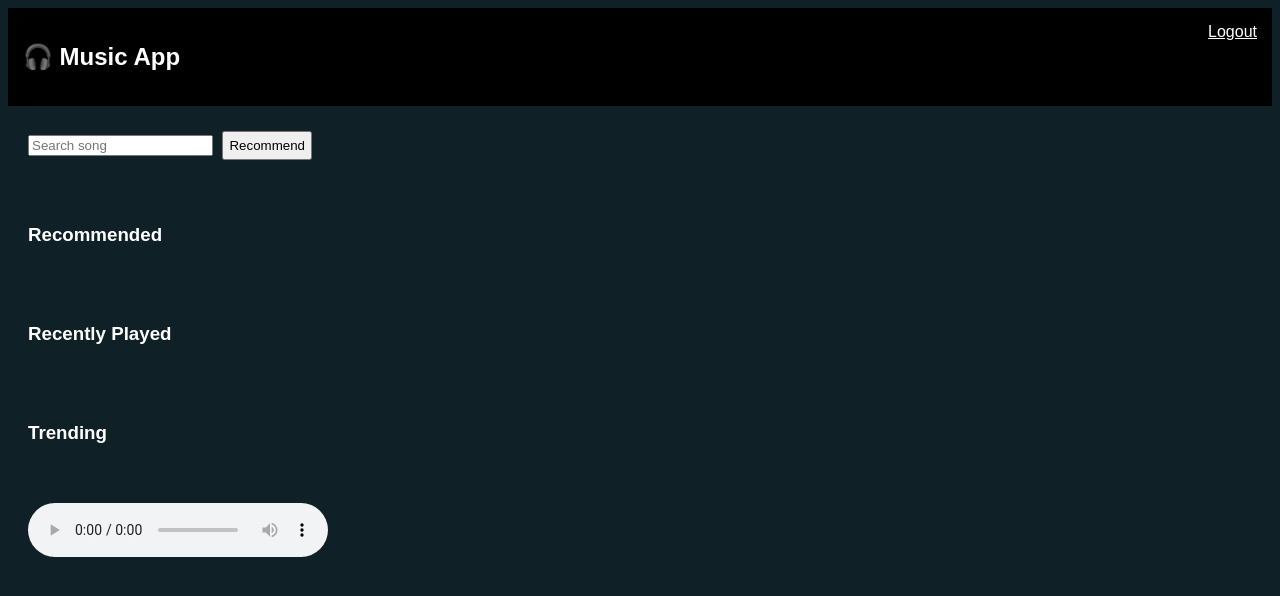
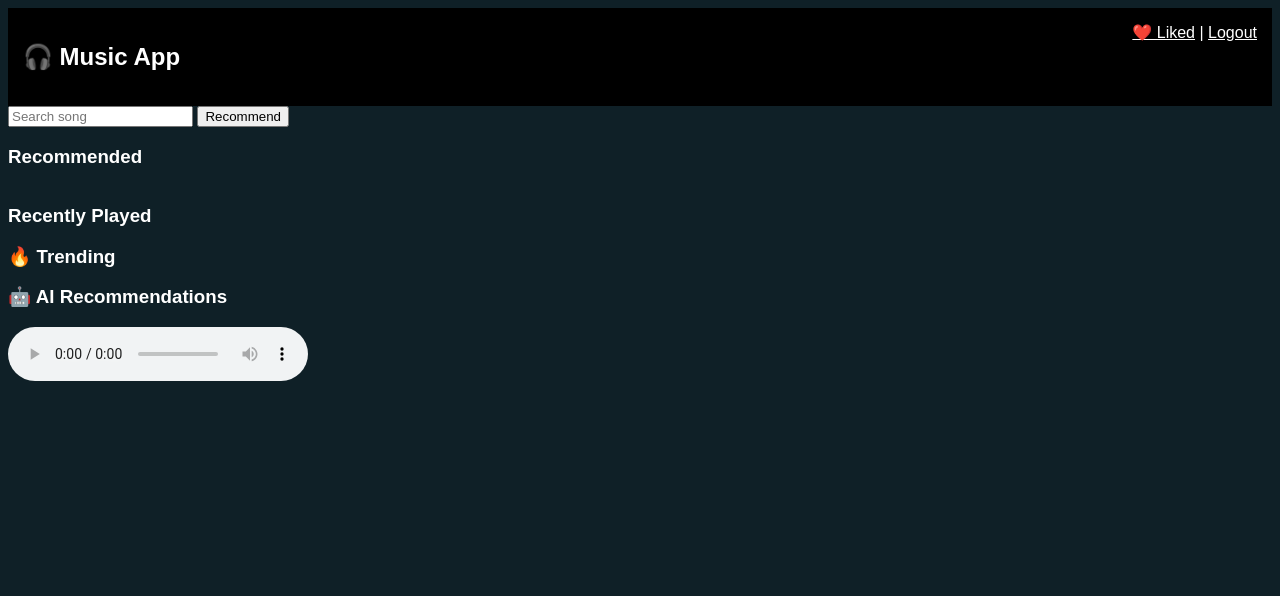
Before and after one commit to Swaliha-jamadar-070/Music-Recommender-System, a Flask app: page / in a window 1280 px wide. Shown: the top 596 px of the page. Run offline with Flask 3, Linux system fonts and the light colour scheme; the visitor is signed in with stand-in values (Sample User, id 1); data that the repository does not hold is empty; some libraries are stand-ins or nearby versions.

Commit message:
Update index.html

```diff
--- a/templates/index.html
+++ b/templates/index.html
@@ -1,48 +1,13 @@
 <!DOCTYPE html>
 <html>
 <head>
-<title>Music Recommender</title>
-
+<title>Music App</title>
 <style>
-body{
-    background:#0f2027;
-    color:white;
-    font-family:Arial;
-}
-
-.header{
-    background:black;
-    padding:15px;
-    display:flex;
-    justify-content:space-between;
-}
-
-.section{
-    padding:20px;
-}
-
-.grid{
-    display:flex;
-    gap:20px;
-    flex-wrap:wrap;
-}
-
-.card{
-    background:#1c1c1c;
-    padding:10px;
-    width:200px;
-    border-radius:10px;
-}
-
-img{
-    width:100%;
-    height:150px;
-}
-
-button{
-    margin:5px;
-    padding:5px;
-}
+body{background:#0f2027;color:white;font-family:Arial}
+.header{background:black;padding:15px;display:flex;justify-content:space-between}
+.grid{display:flex;gap:20px;flex-wrap:wrap}
+.card{background:#1c1c1c;padding:10px;width:200px;border-radius:10px}
+img{width:100%;height:150px}
 </style>
 
 <script>
@@ -77,18 +42,17 @@ function likeSong(name){
 
 <div class="header">
 <h2>🎧 Music App</h2>
+<div>
+<a href="/liked" style="color:white;">❤️ Liked</a> |
 <a href="/logout" style="color:white;">Logout</a>
 </div>
+</div>
 
-<div class="section">
 <form method="POST">
 <input name="song" placeholder="Search song">
 <button>Recommend</button>
 </form>
-</div>
 
-<!-- RECOMMENDED -->
-<div class="section">
 <h3>Recommended</h3>
 <div class="grid">
 {% for s in recommendations %}
@@ -102,31 +66,29 @@ function likeSong(name){
 </div>
 {% endfor %}
 </div>
-</div>
 
-<!-- HISTORY -->
-<div class="section">
 <h3>Recently Played</h3>
 <ul>
 {% for h in history %}
 <li>{{h[0]}} - {{h[1]}}</li>
 {% endfor %}
 </ul>
-</div>
 
-<!-- TRENDING -->
-<div class="section">
-<h3>Trending</h3>
+<h3>🔥 Trending</h3>
 <ul>
 {% for t in trending %}
 <li>{{t}}</li>
 {% endfor %}
 </ul>
-</div>
 
-<div class="section">
+<h3>🤖 AI Recommendations</h3>
+<ul>
+{% for a in ai_recs %}
+<li>{{a}}</li>
+{% endfor %}
+</ul>
+
 <audio id="player" controls></audio>
-</div>
 
 </body>
 </html>
```
